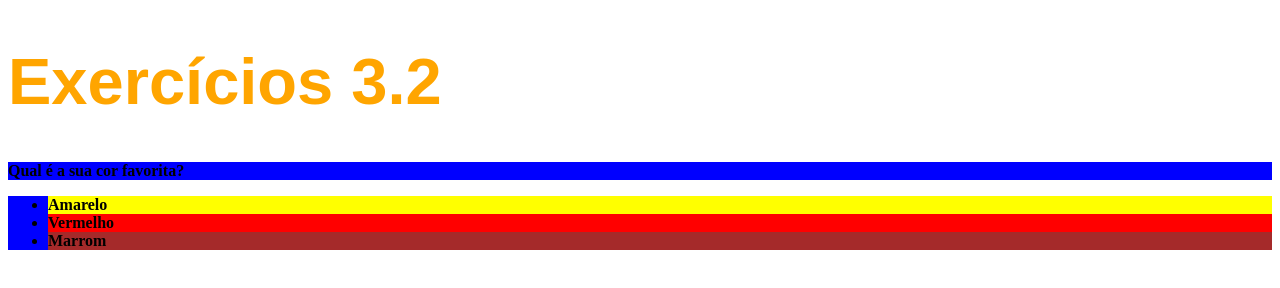
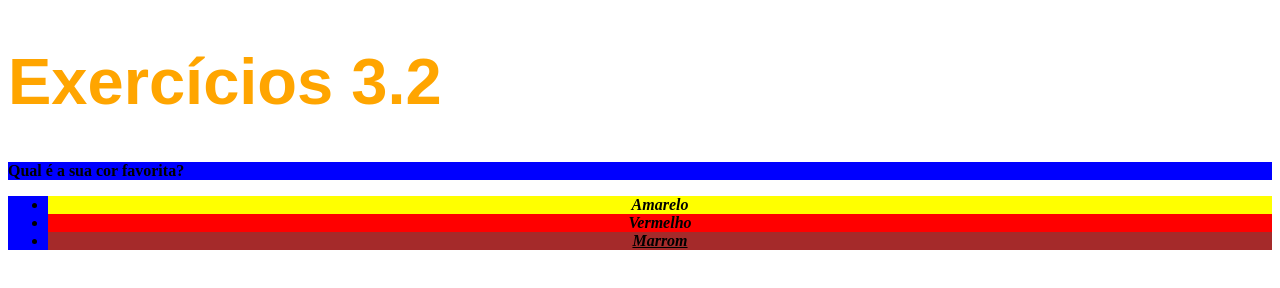
Before and after one commit to CaioCarvalhoF/CaioCarvalhoF-Trybe-Lectures, a plain HTML site: page bloco_3/dia_2/Desafio2.html in a window 1280 px wide. Drawn offline with Linux system fonts and the light colour scheme.

Commit message:
Adiçao de font style, txt align e txt decoration

```diff
--- a/bloco_3/dia_2/Desafio2.html
+++ b/bloco_3/dia_2/Desafio2.html
@@ -7,13 +7,20 @@
 
 #amarelo {
     background-color: yellow;
+    font-style: italic;
+    text-align: center;
 }
 #vermelho {
     background-color: red;
+    font-style: italic;
+    text-align: center;
 }
 
 #marrom {
     background-color: brown;
+    font-style: italic;
+    text-align: center;
+    text-decoration: underline;
 }
 
     p {
```
